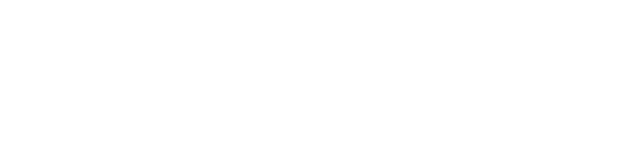
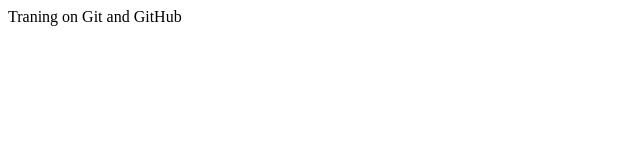
Before and after one commit to pdeepak6209/Git-Basics, a plain HTML site: page index.html in a window 1280 px wide. Shown: the whole page, without its empty margins (0-640 px from the left). Drawn offline with Linux system fonts and the light colour scheme.

Commit message:
Updated the head in index.html

```diff
--- a/index.html
+++ b/index.html
@@ -5,6 +5,7 @@
 		<title>
 			Learning Git and GitHub
 		</title>
+		Traning on Git and GitHub
 	</head>
 	<body>
 
```
